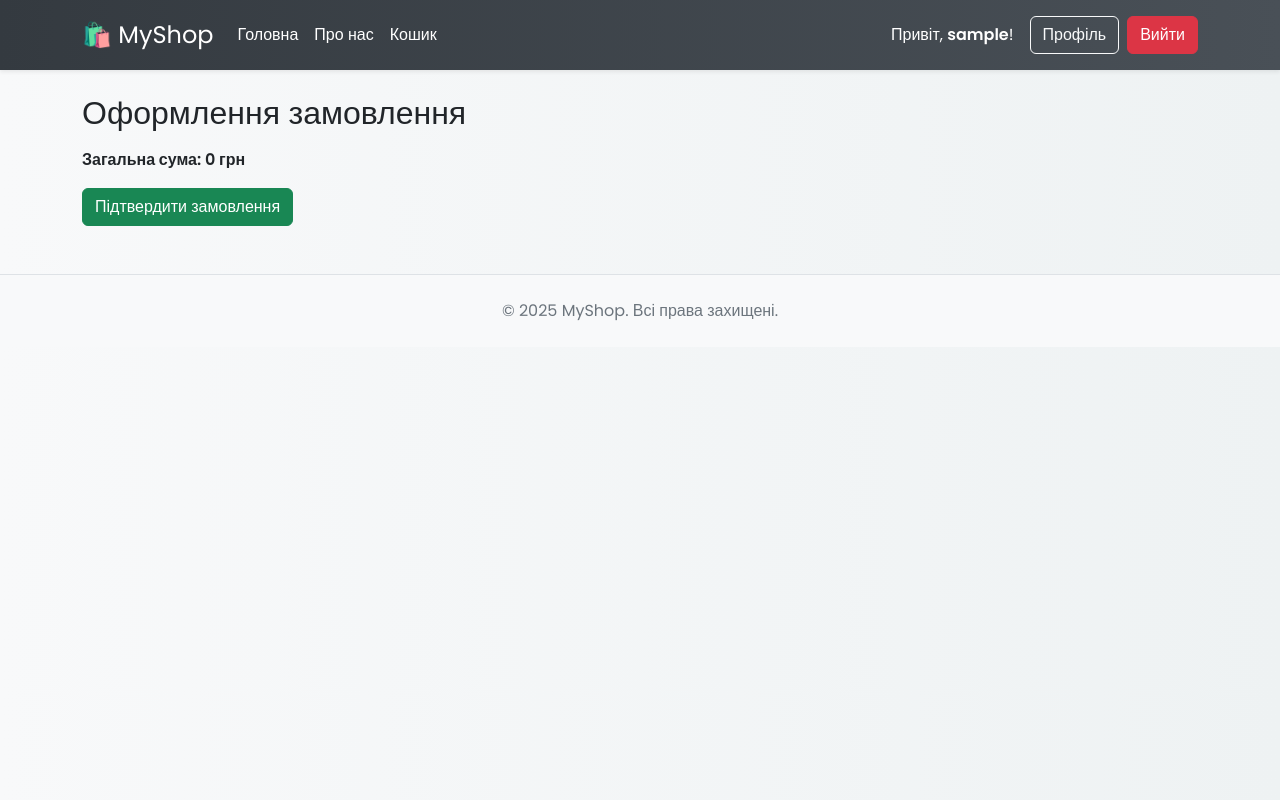
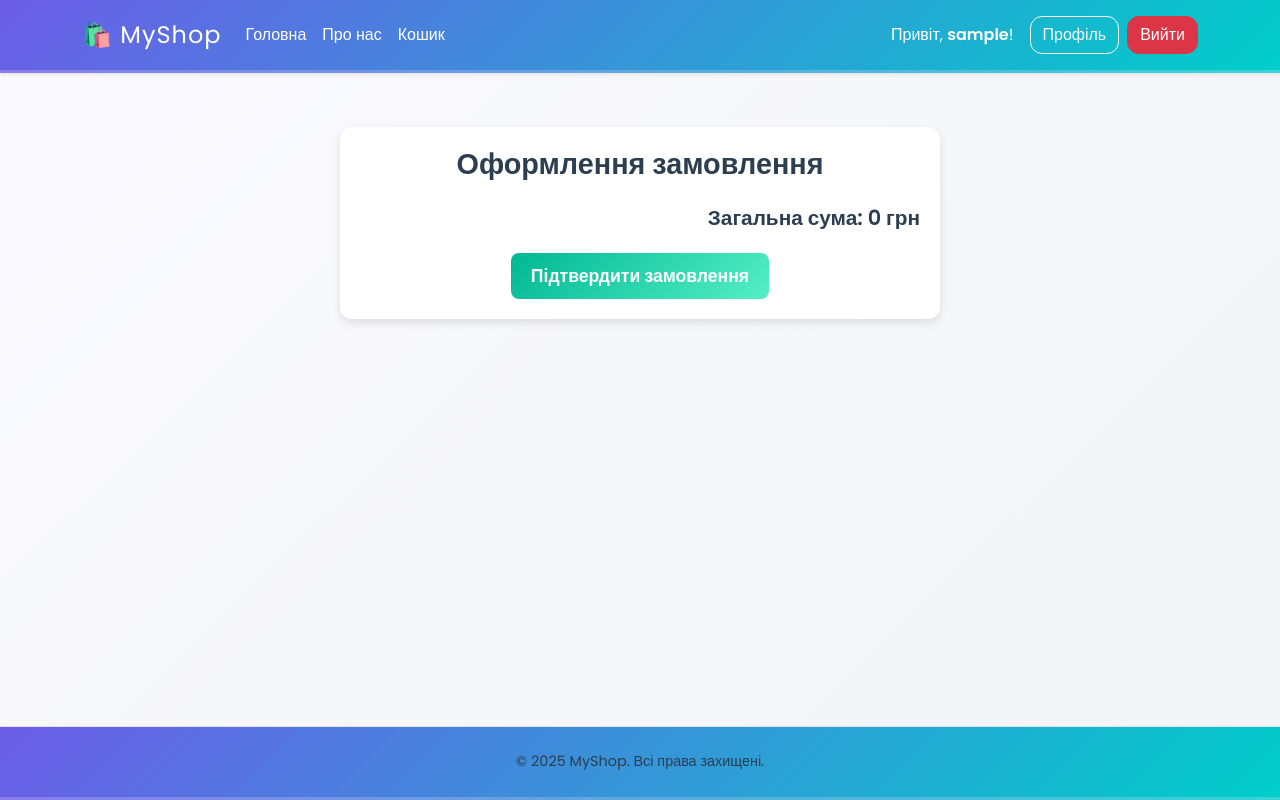
Before and after one commit to VieshchykovOleg/MyShop, a Django app: page /basket/checkout/ in a window 1280 px wide. Run offline with Django 5.2, Linux system fonts and the light colour scheme; the visitor is signed in with stand-in values (Sample User, id 1); data that the repository does not hold is empty.

Commit message:
add style

```diff
--- /dev/null
+++ b/MyShop/shop/basket/static/basket/css/basket.css
@@ -0,0 +1,74 @@
+.checkout-page {
+    max-width: 600px;
+    margin: 30px auto;
+    padding: 20px;
+    background: #ffffff;
+    border-radius: 12px;
+    box-shadow: 0 4px 10px rgba(0,0,0,0.1);
+    font-family: "Poppins", sans-serif;
+}
+
+.checkout-page-title {
+    text-align: center;
+    font-size: 1.8rem;
+    font-weight: bold;
+    margin-bottom: 20px;
+    color: #2c3e50;
+}
+
+.checkout-page-list {
+    list-style: none;
+    padding: 0;
+    margin: 0 0 20px;
+}
+
+.checkout-page-item {
+    padding: 10px 15px;
+    border-bottom: 1px solid #ddd;
+    font-size: 1.1rem;
+    display: flex;
+    justify-content: space-between;
+    align-items: center;
+}
+
+.checkout-page-item:last-child {
+    border-bottom: none;
+}
+
+.checkout-product-title {
+    font-weight: 600;
+    color: #34495e;
+}
+
+.checkout-product-quantity {
+    margin-left: 8px;
+    color: #7f8c8d;
+}
+
+.checkout-product-price {
+    font-weight: bold;
+    color: #27ae60;
+}
+
+.checkout-page-total {
+    font-size: 1.3rem;
+    text-align: right;
+    margin: 20px 0;
+    color: #2c3e50;
+}
+
+.checkout-page-form {
+    text-align: center;
+}
+
+.checkout-confirm-btn {
+    padding: 10px 20px;
+    font-size: 1.1rem;
+    border-radius: 8px;
+    transition: 0.3s ease;
+}
+
+.checkout-confirm-btn:hover {
+    background-color: #218838;
+    transform: scale(1.05);
+}
--- a/MyShop/shop/basket/templates/basket/basket.html
+++ b/MyShop/shop/basket/templates/basket/basket.html
@@ -3,6 +3,8 @@
 {% block title %}
   Кошик
 {% endblock %}
+
+
 
 {% block content %}
 <div class="container mt-4">
--- a/MyShop/shop/basket/templates/basket/checkout.html
+++ b/MyShop/shop/basket/templates/basket/checkout.html
@@ -1,14 +1,24 @@
 {% extends 'main/home.html' %}
+{% load static %}
+{% block extra_css %}
+<link rel="stylesheet" href="{% static 'basket/css/basket.css' %}">
+{% endblock %}
 {% block content %}
-<h2>Оформлення замовлення</h2>
-<ul>
-  {% for item in items %}
-    <li>{{ item.product.title }} — {{ item.quantity }} шт. = {{ item.product.price|floatformat:2 }} грн</li>
-  {% endfor %}
-</ul>
-<p><strong>Загальна сума: {{ total }} грн</strong></p>
-<form method="post">
-  {% csrf_token %}
-  <button type="submit" class="btn btn-success">Підтвердити замовлення</button>
-</form>
-{% endblock%}
+<div class="checkout-page">
+  <h2 class="checkout-page-title">Оформлення замовлення</h2>
+  <ul class="checkout-page-list">
+    {% for item in items %}
+      <li class="checkout-page-item">
+        <span class="checkout-product-title">{{ item.product.title }}</span>
+        <span class="checkout-product-quantity"> — {{ item.quantity }} шт.</span>
+        <span class="checkout-product-price">= {{ item.product.price|floatformat:2 }} грн</span>
+      </li>
+    {% endfor %}
+  </ul>
+  <p class="checkout-page-total"><strong>Загальна сума: {{ total }} грн</strong></p>
+  <form method="post" class="checkout-page-form">
+    {% csrf_token %}
+    <button type="submit" class="btn btn-success checkout-confirm-btn">Підтвердити замовлення</button>
+  </form>
+</div>
+{% endblock %}
--- /dev/null
+++ b/MyShop/shop/main/static/main/css/profile.css
@@ -0,0 +1,61 @@
+/* === Стилі тільки для сторінки профілю === */
+
+
+/* Картка профілю */
+.card {
+    border-radius: 18px;
+    border: none;
+    box-shadow: 0 8px 20px rgba(0,0,0,0.08);
+    overflow: hidden;
+}
+
+/* Хедер картки */
+.card-header {
+    background: linear-gradient(135deg, #6c5ce7, #00cec9) !important;
+    font-weight: 600;
+    font-size: 1.2rem;
+    border-bottom: none;
+}
+
+/* Текст у формі */
+.form-label {
+    font-weight: 500;
+    color: #2c3e50;
+}
+
+/* Інпути */
+form input, form select, form textarea {
+    border-radius: 12px !important;
+    padding: 10px 14px !important;
+    border: 1.5px solid #ddd !important;
+    transition: all 0.3s ease;
+}
+
+form input:focus, form select:focus, form textarea:focus {
+    border-color: #6c5ce7 !important;
+    box-shadow: 0 0 8px rgba(108,92,231,0.3);
+    outline: none;
+}
+
+/* Кнопка збереження */
+.btn-success {
+    background: linear-gradient(135deg, #00b894, #55efc4);
+    border: none;
+    border-radius: 12px;
+    font-weight: 600;
+    font-size: 1rem;
+    padding: 12px;
+    transition: all 0.3s ease;
+}
+
+.btn-success:hover {
+    background: linear-gradient(135deg, #019875, #00cec9);
+    transform: translateY(-2px);
+    box-shadow: 0 6px 15px rgba(0,0,0,0.15);
+}
+
+/* Помилки */
+.text-danger {
+    font-size: 0.9rem;
+    font-weight: 500;
+}
--- a/MyShop/shop/main/static/main/css/style.css
+++ b/MyShop/shop/main/static/main/css/style.css
@@ -1,115 +1,112 @@
-/* Загальний контейнер */
-.layout-wrapper {
+body {
+    font-family: "Poppins", sans-serif;
+    background: linear-gradient(135deg, #f9f9ff, #f3f4f7);
+    color: #2c3e50;
+    min-height: 100vh;
     display: flex;
-    min-height: 100vh;
-    background-color: #f4f4f4;
+    flex-direction: column;
 }
 
-/* Основний контент */
-.main-content {
-    flex: 1;
-    padding: 30px;
-    background-color: #ffffff;
-    display: flex;
-    justify-content: center;
-    align-items: flex-start;
+h1, h2, h3, h4, h5 {
+    font-weight: 600;
+    color: #2d3436;
 }
 
-/* Контейнер всередині контенту */
-.main-content .container {
-    max-width: 900px;
-    width: 100%;
+header {
+    background: linear-gradient(135deg, #6c5ce7, #00cec9);
+    border-bottom: 3px solid rgba(255,255,255,0.2);
 }
 
-/* Сайдбар */
-.sidebar {
-    width: 250px;
-    background-color: #343a40;
-    color: #ffffff;
-    padding: 20px;
-    display: flex;
-    flex-direction: column;
-    align-items: center;
+header h1 {
+    font-weight: 700;
+    letter-spacing: 1px;
 }
 
-.sidebar h2 {
-    font-size: 22px;
-    margin-bottom: 20px;
+header a {
+    transition: color 0.3s ease;
 }
 
-.sidebar ul {
-    list-style: none;
-    padding: 0;
-    width: 100%;
+header a:hover {
+    color: #ffeaa7 !important;
 }
 
-.sidebar ul a {
-    text-decoration: none;
-    color: #ffffff;
-    display: block;
-}
-
-.sidebar ul a li {
-    padding: 10px 15px;
-    border-radius: 5px;
-    transition: background-color 0.3s;
-}
-
-.sidebar ul a li:hover {
-    background-color: #495057;
-}
-
-/* Кнопки, заголовки, текст */
-.text-center h1 {
-    font-size: 36px;
-    color: #343a40;
-}
-
-.text-center p.lead {
-    font-size: 18px;
-    color: #555;
+.btn {
+    border-radius: 12px;
+    font-weight: 500;
+    transition: all 0.3s ease;
 }
 
 .btn-primary {
-    background-color: #007bff;
+    background: linear-gradient(135deg, #6c5ce7, #00cec9);
     border: none;
-    padding: 12px 24px;
-    font-size: 16px;
 }
 
 .btn-primary:hover {
-    background-color: #0056b3;
+    background: linear-gradient(135deg, #5a4dd1, #00b8a9);
+    transform: translateY(-2px);
+    box-shadow: 0 6px 15px rgba(0,0,0,0.15);
 }
 
-/* Головна сторінка блок */
-.row {
-    display: flex;
-    flex-wrap: wrap;
-    margin-top: 30px;
+.btn-outline-primary {
+    border: 2px solid #6c5ce7;
+    color: #6c5ce7;
 }
 
-.col-md-6 {
-    width: 50%;
-    padding: 15px;
+.btn-outline-primary:hover {
+    background: #6c5ce7;
+    color: #fff;
 }
 
-@media (max-width: 768px) {
-    .layout-wrapper {
-        flex-direction: column;
-    }
+.card {
+    border: none;
+    border-radius: 18px;
+    overflow: hidden;
+    transition: transform 0.25s ease, box-shadow 0.25s ease;
+}
 
-    .sidebar {
-        width: 100%;
-        flex-direction: row;
-        flex-wrap: wrap;
-        justify-content: space-around;
-    }
+.card:hover {
+    transform: translateY(-5px);
+    box-shadow: 0 10px 25px rgba(0,0,0,0.15);
+}
 
-    .main-content {
-        padding: 20px;
-    }
+.card img {
+    border-bottom: 1px solid #f1f1f1;
+}
 
-    .col-md-6 {
-        width: 100%;
-    }
+footer {
+  background: linear-gradient(135deg, #6c5ce7, #00cec9);
+    border-bottom: 3px solid rgba(255,255,255,0.2);
+    margin-top: auto;
 }
+
+footer p {
+    margin: 0;
+    font-size: 0.9rem;
+}
+
+/* Форми */
+input, select, textarea {
+    border-radius: 12px !important;
+    border: 1.5px solid #ddd !important;
+    padding: 10px 14px !important;
+    transition: all 0.3s ease;
+}
+
+input:focus, select:focus, textarea:focus {
+    border-color: #6c5ce7 !important;
+    box-shadow: 0 0 8px rgba(108,92,231,0.3);
+    outline: none;
+}
+
+form input[type="text"] {
+    background: #fff;
+    font-size: 0.95rem;
+}
+
+a, button {
+    cursor: pointer;
+}
+
+a, button, .card {
+    transition: all 0.3s ease;
+}
--- a/MyShop/shop/main/templates/main/home.html
+++ b/MyShop/shop/main/templates/main/home.html
@@ -5,43 +5,11 @@
     <meta charset="UTF-8">
     <title>{% block title %}Магазин{% endblock %}</title>
     <meta name="viewport" content="width=device-width, initial-scale=1">
-
-    <!-- Google Fonts -->
     <link href="https://fonts.googleapis.com/css2?family=Poppins:wght@400;600&display=swap" rel="stylesheet">
-
-    <!-- Bootstrap -->
     <link href="https://cdn.jsdelivr.net/npm/bootstrap@5.3.3/dist/css/bootstrap.min.css" rel="stylesheet">
-
-    <style>
-        body {
-            font-family: 'Poppins', sans-serif;
-            background: linear-gradient(to right, #f8f9fa, #eef2f3);
-        }
-        header {
-            background: linear-gradient(90deg, #343a40, #495057);
-        }
-        header h1 {
-            font-weight: 600;
-        }
-        nav a {
-            transition: color 0.3s;
-        }
-        nav a:hover {
-            color: #ffc107 !important;
-        }
-        .card {
-            border: none;
-            transition: transform 0.2s ease, box-shadow 0.2s ease;
-        }
-        .card:hover {
-            transform: translateY(-5px);
-            box-shadow: 0px 8px 20px rgba(0,0,0,0.15);
-        }
-        footer {
-            background-color: #f8f9fa;
-            color: #6c757d;
-        }
-    </style>
+    <link rel="stylesheet" href="{% static 'main/css/style.css' %}">
+    <link rel="stylesheet" href="{% static 'main/css/profile.css' %}">
+    {% block extra_css %}{% endblock %}
 </head>
 <body>
 <header class="text-white py-3 mb-4 shadow-sm">
@@ -68,16 +36,14 @@
         </div>
     </div>
 </header>
-
 <main class="container mb-5">
     {% block content %}
         <h2 class="mb-4 fw-bold text-center">Наші товари</h2>
 
-        <!-- 🔎 Фільтр та пошук -->
-        <form method="get" class="row g-3 mb-4">
-            <div class="col-md-6">
-                <input type="text" name="q" class="form-control" placeholder="Пошук за назвою..." value="{{ request.GET.q }}">
-            </div>
+        <form method="get" class="row g-3 mb-4 filter-form">
+    <div class="col-md-6">
+        <input type="text" name="q" class="form-control" placeholder="Пошук за назвою..." value="{{ request.GET.q }}">
+    </div>
             <div class="col-md-4">
                 <select name="sort" class="form-select">
                     <option value="">Сортувати...</option>
--- a/MyShop/shop/main/templates/main/product_detail.html
+++ b/MyShop/shop/main/templates/main/product_detail.html
@@ -22,8 +22,8 @@
             <p class="mb-4">{{ product.description }}</p>
 
             <a href="{% url 'add_to_basket' product.id %}" class="btn btn-primary btn-lg">🛒 Додати в кошик</a>
+            <a href="{% url 'comments' product.id %}" class="btn btn-info btn-lg ms-2 text-white">💬 Відгуки</a>
             <a href="{% url 'home' %}" class="btn btn-outline-secondary btn-lg ms-2">⬅ Назад</a>
-            <a href="{% url 'comments' product.id %}" class="btn btn-outline-secondary btn-lg ms-2">⬅ Відгуки</a>
         </div>
     </div>
 </div>
```
Also changed, not shown: MyShop/shop/comments/static/comments/css/comments.css (added, +101 -0 lines), MyShop/shop/comments/templates/comments/comments_list.html (+27 -1 lines), MyShop/shop/main/templates/main/about.html (+29 -6 lines), MyShop/shop/main/img/products/photo_2025-08-13_22-28-20.jpg (deleted), MyShop/shop/main/img/products/Знімок_екрана_2025-08-05_223327.png (deleted).
